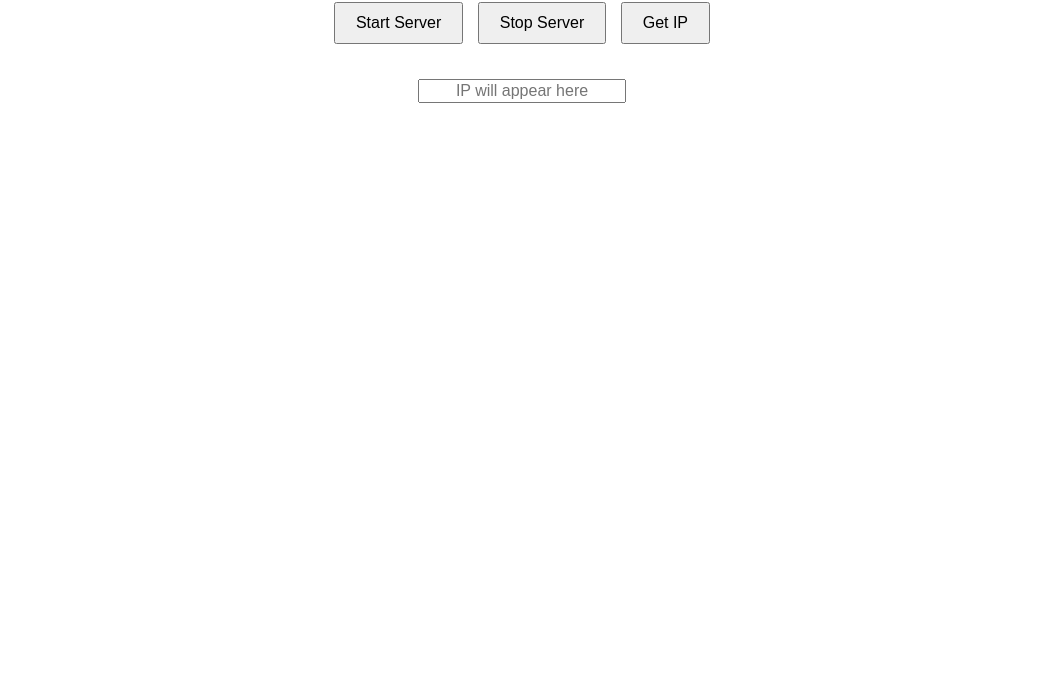
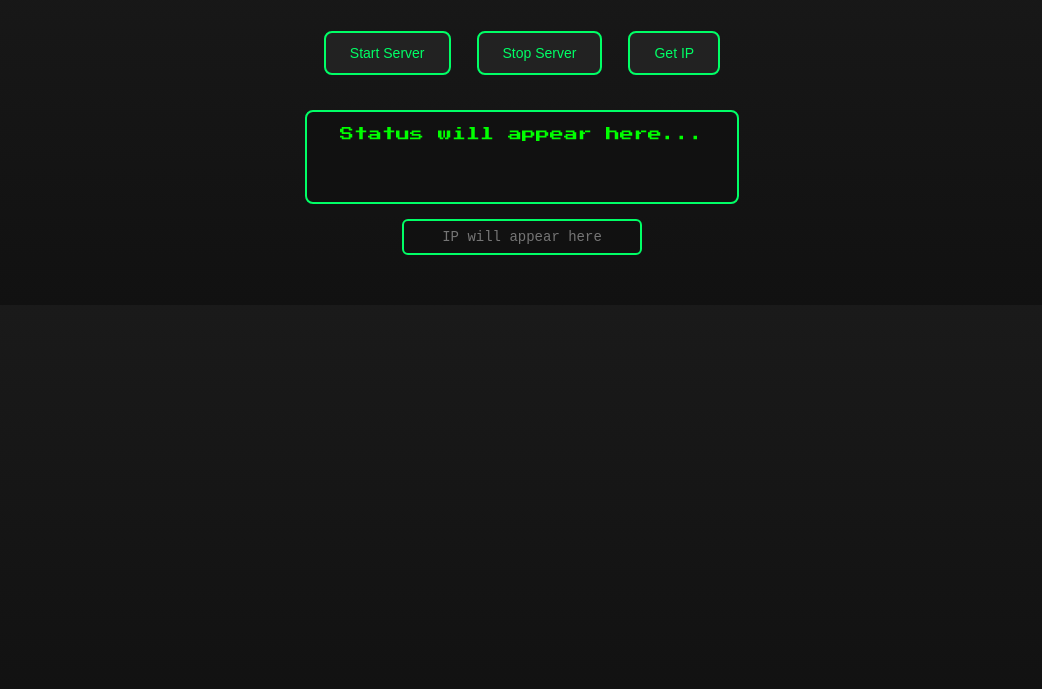
Before and after one commit to Jared-Hanson/minecraft-server, a plain HTML site: page index.html in a window 1280 px wide. Shown: the part 111-800 px from the top of the page, without its empty margins (118-1160 px from the left). Drawn offline with Linux system fonts and the light colour scheme.

Commit message:
Update index.html

```diff
--- a/index.html
+++ b/index.html
@@ -3,12 +3,80 @@
 <head>
 <meta charset="UTF-8">
 <title>Fab Four Minecraft Server Dashboard</title>
+<link href="https://fonts.googleapis.com/css2?family=Press+Start+2P&display=swap" rel="stylesheet">
 <style>
-  body { font-family: Arial, sans-serif; text-align: center; margin-top: 50px; }
-  button { margin: 5px; padding: 10px 20px; font-size: 16px; cursor: pointer; }
-  button:disabled { background-color: #ccc; cursor: not-allowed; }
-  #status { margin-top: 20px; font-size: 18px; white-space: pre-wrap; }
-  #ipbox { font-size: 16px; width: 200px; text-align: center; margin-top: 10px; }
+  /* General body */
+  body {
+    font-family: 'Press Start 2P', cursive;
+    background: linear-gradient(to bottom, #1a1a1a, #111);
+    color: #00ff00;
+    text-align: center;
+    margin: 0;
+    padding: 50px 20px;
+  }
+
+  h1 {
+    font-size: 28px;
+    margin-bottom: 40px;
+    color: #00ff66;
+    text-shadow: 2px 2px #000;
+  }
+
+  /* Buttons */
+  button {
+    background-color: #222;
+    color: #00ff66;
+    border: 2px solid #00ff66;
+    border-radius: 8px;
+    padding: 12px 24px;
+    font-size: 14px;
+    cursor: pointer;
+    margin: 5px;
+    transition: all 0.2s ease-in-out;
+  }
+
+  button:hover:not(:disabled) {
+    background-color: #00ff66;
+    color: #111;
+    transform: scale(1.05);
+  }
+
+  button:disabled {
+    background-color: #444;
+    border-color: #555;
+    color: #888;
+    cursor: not-allowed;
+  }
+
+  /* Status panel */
+  #status {
+    margin-top: 30px;
+    font-size: 14px;
+    background-color: #111;
+    border: 2px solid #00ff66;
+    border-radius: 8px;
+    padding: 15px;
+    width: 400px;
+    max-width: 90%;
+    margin-left: auto;
+    margin-right: auto;
+    min-height: 60px;
+    white-space: pre-wrap;
+  }
+
+  /* IP box */
+  #ipbox {
+    font-family: monospace;
+    font-size: 14px;
+    width: 220px;
+    text-align: center;
+    margin-top: 15px;
+    padding: 8px;
+    border: 2px solid #00ff66;
+    border-radius: 6px;
+    background-color: #111;
+    color: #00ff66;
+  }
 </style>
 </head>
 <body>
@@ -18,7 +86,7 @@
 <button id="stopBtn" onclick="sendAction('stop')">Stop Server</button>
 <button id="ipBtn" onclick="sendAction('ip')">Get IP</button>
 
-<div id="status"></div>
+<div id="status">Status will appear here...</div>
 <input type="text" id="ipbox" readonly placeholder="IP will appear here">
 
 <script>
@@ -36,20 +104,16 @@ async function sendAction(action) {
     try {
         const response = await fetch(LAMBDA_URL, {
             method: 'POST',
-            mode: 'cors',                 // important for cross-origin
+            mode: 'cors',
             headers: { 'Content-Type': 'application/json' },
             body: JSON.stringify({ action })
         });
 
-        // Handle non-200 responses
-        if (!response.ok) {
-            throw new Error(`HTTP ${response.status}: ${response.statusText}`);
-        }
+        if (!response.ok) throw new Error(`HTTP ${response.status}: ${response.statusText}`);
 
         const data = await response.json();
         document.getElementById('status').textContent = data.text || '';
 
-        // Extract IP if present
         const ipMatch = data.text.match(/(\d+\.\d+\.\d+\.\d+)/);
         document.getElementById('ipbox').value = ipMatch ? ipMatch[0] : '';
 
```
